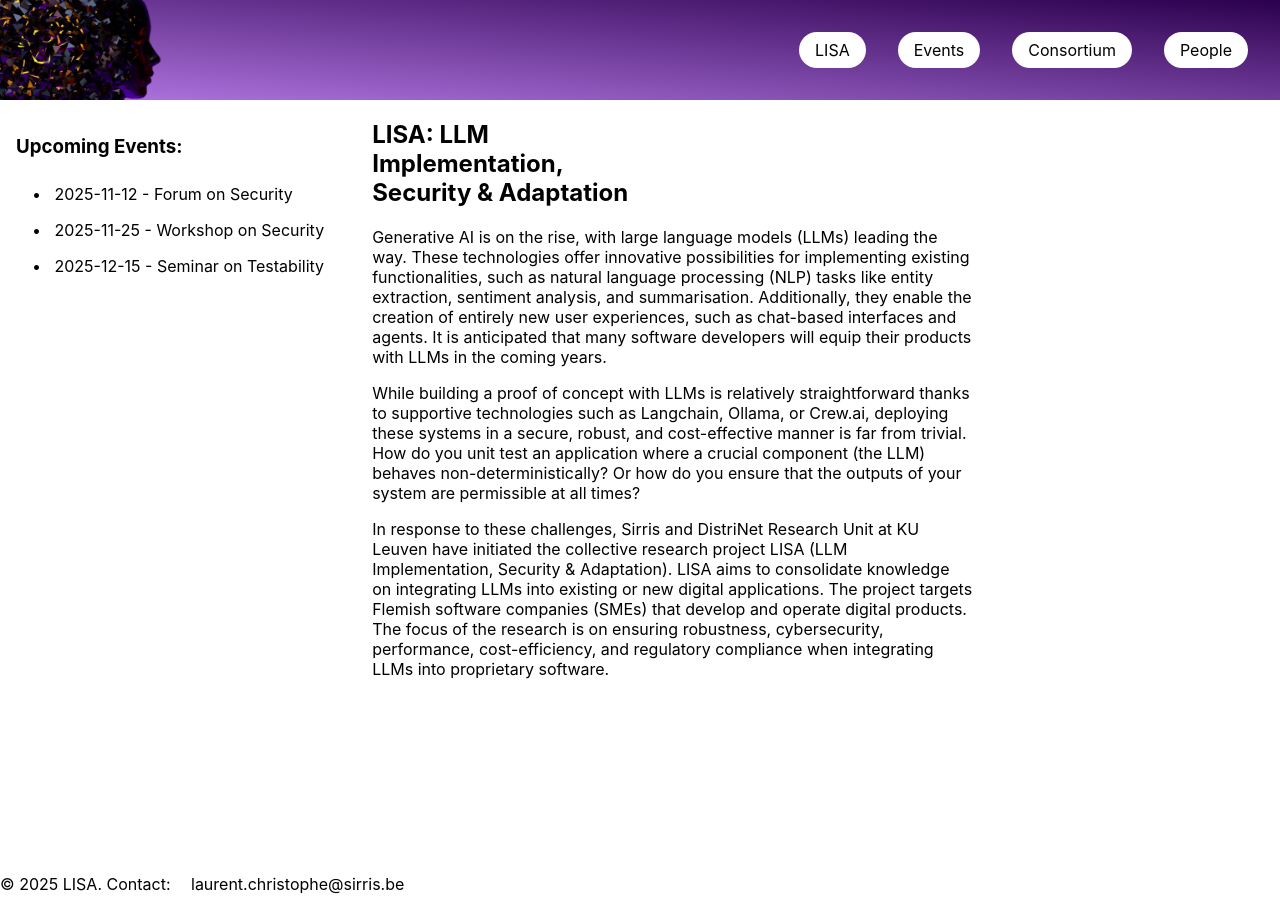
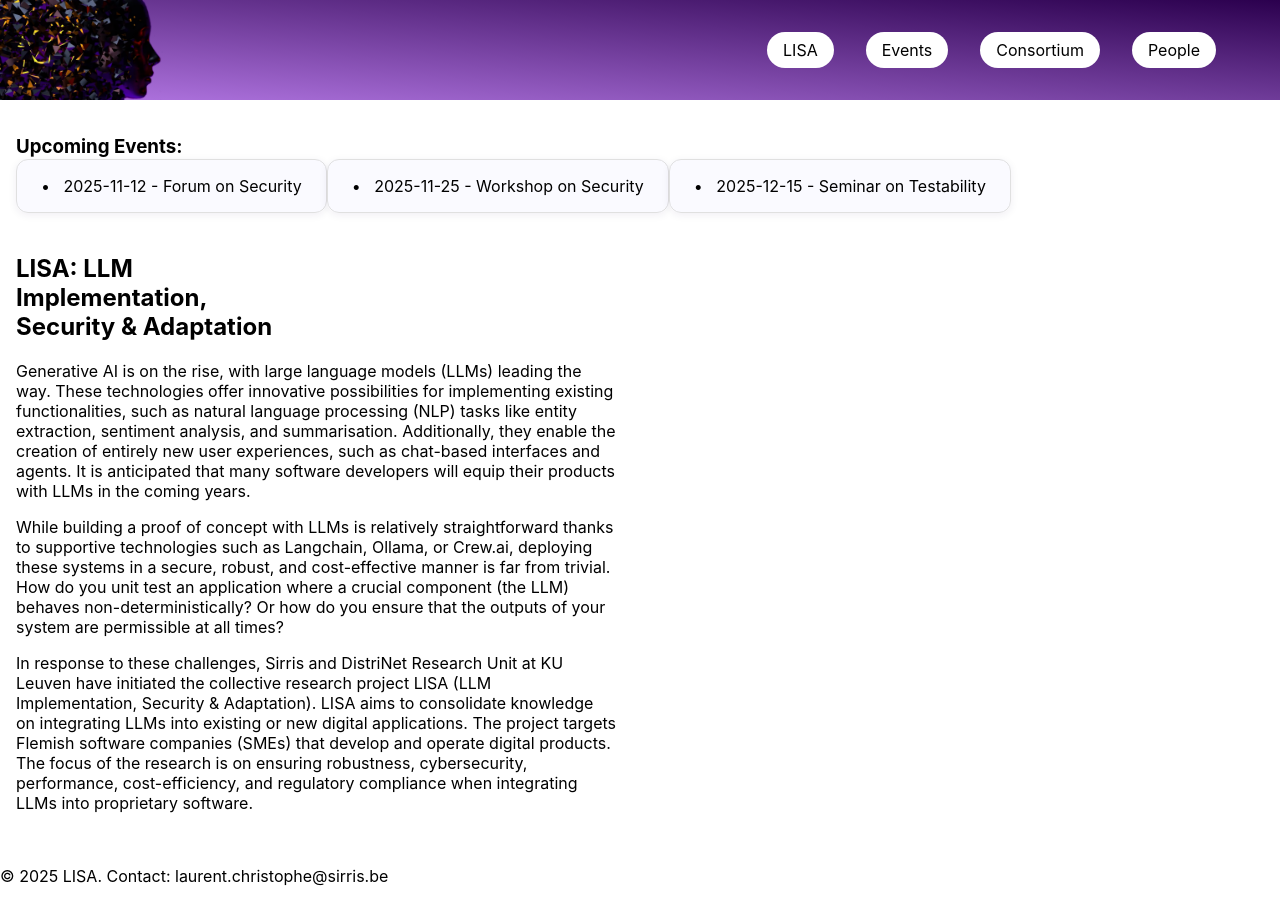
Before and after one commit to sirris-be/lisa, a Jekyll site: the page built from content/index.html, in a window 1280 px wide. Built offline with Jekyll 4.4.1, drawn with Linux system fonts in a browser that asks for light colours.

Commit message:
refactor: simpler styling

```diff
--- a/content/_includes/header.html
+++ b/content/_includes/header.html
@@ -1,8 +1,6 @@
 <header>
   <nav>
-    <ul>
     {% for item in site.data.nav %}
-      <li>
     <a
       href="{{ item.url | relative_url }}"
       {%if
@@ -12,8 +10,6 @@
     >
       {{ item.title }}
     </a>
-      </li>
     {% endfor %}
-    </ul>
   </nav>
 </header>
--- a/content/assets/css/style.scss
+++ b/content/assets/css/style.scss
@@ -6,37 +6,36 @@
 $dark-purple: rgba(43, 0, 78, 1);
 
 @mixin box {
+  cursor: pointer;
   border: 1px solid #e0e0e0;
   border-radius: 12px;
   background: #fafaff;
   box-shadow: 0 2px 8px rgba(43, 0, 78, 0.07);
   padding: 16px 24px;
+  transition: filter 1s;
+  &:hover {
+    filter: brightness(0.85);
+  }
 }
 
 @mixin link-padding {
   padding: 8px 16px;
 }
 
-@mixin clickable {
-  cursor: pointer;
-  &:hover {
-    opacity: 0.5;
-  }
-}
-
 @mixin link {
   @include link-padding;
+  cursor: pointer;
   background: #fff;
   color: black;
   border-radius: 999px;
   text-decoration: none;
   transition:
-    background 0.2s,
-    color 0.2s;
-  // &.active {
-  //   background: $dark-purple;
-  //   color: #fff;
-  // }
+    background 0.3s,
+    color 0.3s;
+  &:hover {
+    background: $dark-purple;
+    color: #fff;
+  }
 }
 
 html {
@@ -77,6 +76,8 @@
 }
 
 main {
+  padding: 16px;
+  gap: 32px;
   flex: 1 1 auto;
   background-color: #fff;
   display: flex;
@@ -86,40 +87,32 @@
 }
 
 nav {
-  margin-right: 2em;
+  margin-right: 64px;
   display: flex;
+  gap: 32px;
   flex-direction: row;
   align-items: center;
   justify-content: flex-end;
   height: 100%;
 }
 
-nav ul {
-  list-style: none;
-  margin: 0;
-  padding: 0;
-  display: flex;
-  gap: 2em;
-  align-items: center;
-}
-
-ul {
-  list-style: none;
-  padding: 0;
-  margin: 0;
+nav a {
+  @include link;
 }
 
 aside {
   position: sticky;
   z-index: 0;
   top: 100px;
-  padding: 1em;
   flex: 0 0 auto;
   width: auto;
 }
 
+aside a {
+  @include box;
+}
+
 article {
-  padding-left: 16px;
   background-color: #fff;
   flex: 1 1 auto;
   z-index: 10;
@@ -129,18 +122,8 @@
 }
 
 a {
-  @include link-padding;
-  display: inline-block;
-  background: #fff;
-  color: black;
-  border-radius: 999px;
+  color: inherit;
   text-decoration: none;
-}
-
-a:hover,
-a.active {
-  background: $dark-purple;
-  color: #fff;
 }
 
 ////////////
@@ -149,7 +132,6 @@
 
 .person {
   @include box;
-  @include clickable;
   display: flex;
   flex-direction: row;
   gap: 16px;
@@ -181,7 +163,6 @@
 
 .consortium a {
   @include box;
-  @include clickable;
   display: flex;
   flex-direction: row;
   gap: 16px;
--- a/content/assets/script/script.mjs
+++ b/content/assets/script/script.mjs
@@ -35,21 +35,18 @@
 );
 
 if (upcoming.length > 0) {
+  const sidebar = document.getElementById("sidebar");
   {
     const title = document.createElement("h3");
     title.textContent = "Upcoming Events:";
-    document.getElementById("sidebar").appendChild(title);
+    sidebar.appendChild(title);
   }
   {
-    const list = document.createElement("ul");
     for (const event of upcoming) {
-      const item = document.createElement("li");
       const link = document.createElement("a");
       link.href = event.url;
       link.textContent = `\u2022\u00A0\u00A0\u00A0${formatDate(event.date)} - ${event.short_title}`;
-      item.appendChild(link);
-      list.appendChild(item);
+      sidebar.appendChild(link);
     }
-    document.getElementById("sidebar").appendChild(list);
   }
 }
```
Lines whose indentation alone changed are shown as unchanged.
